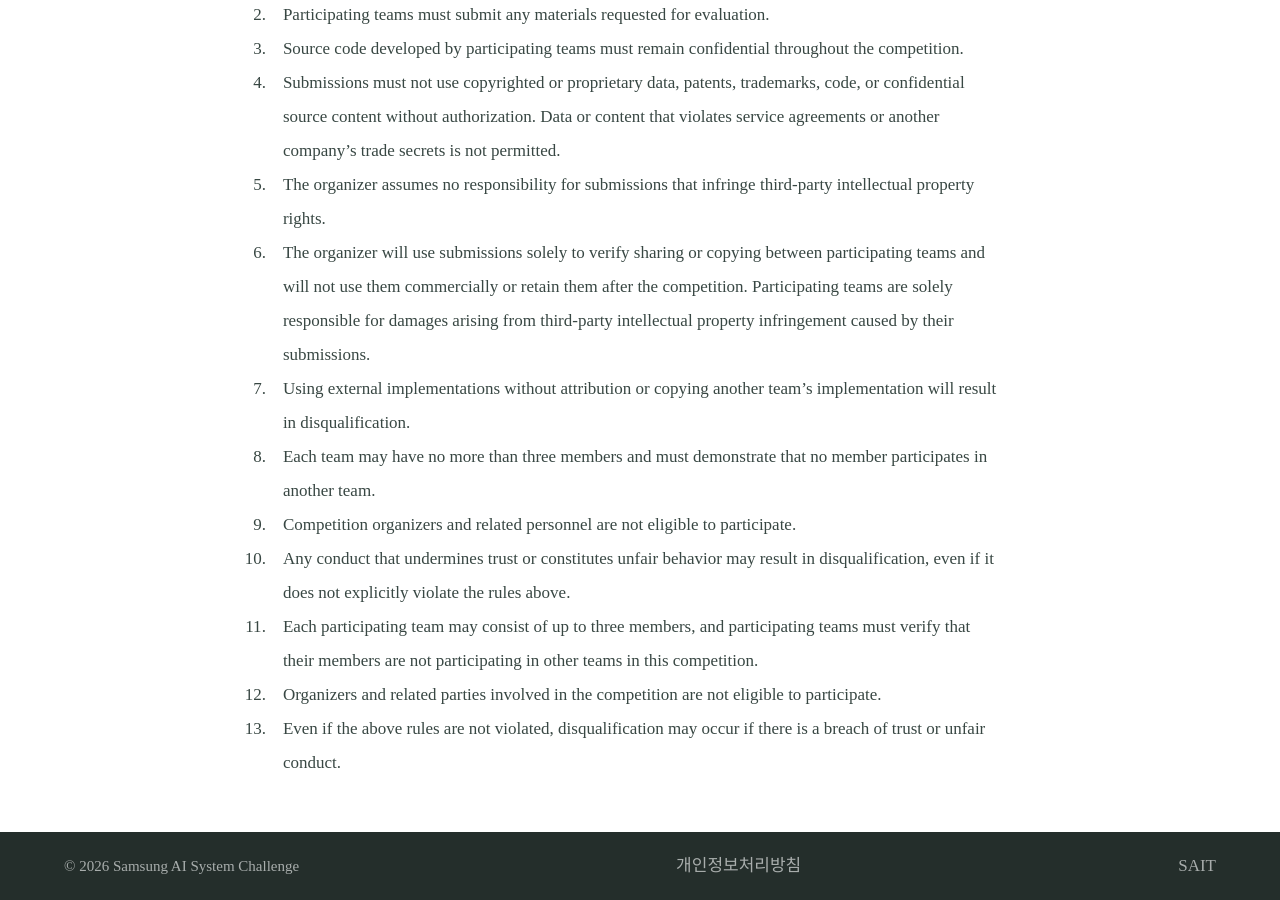
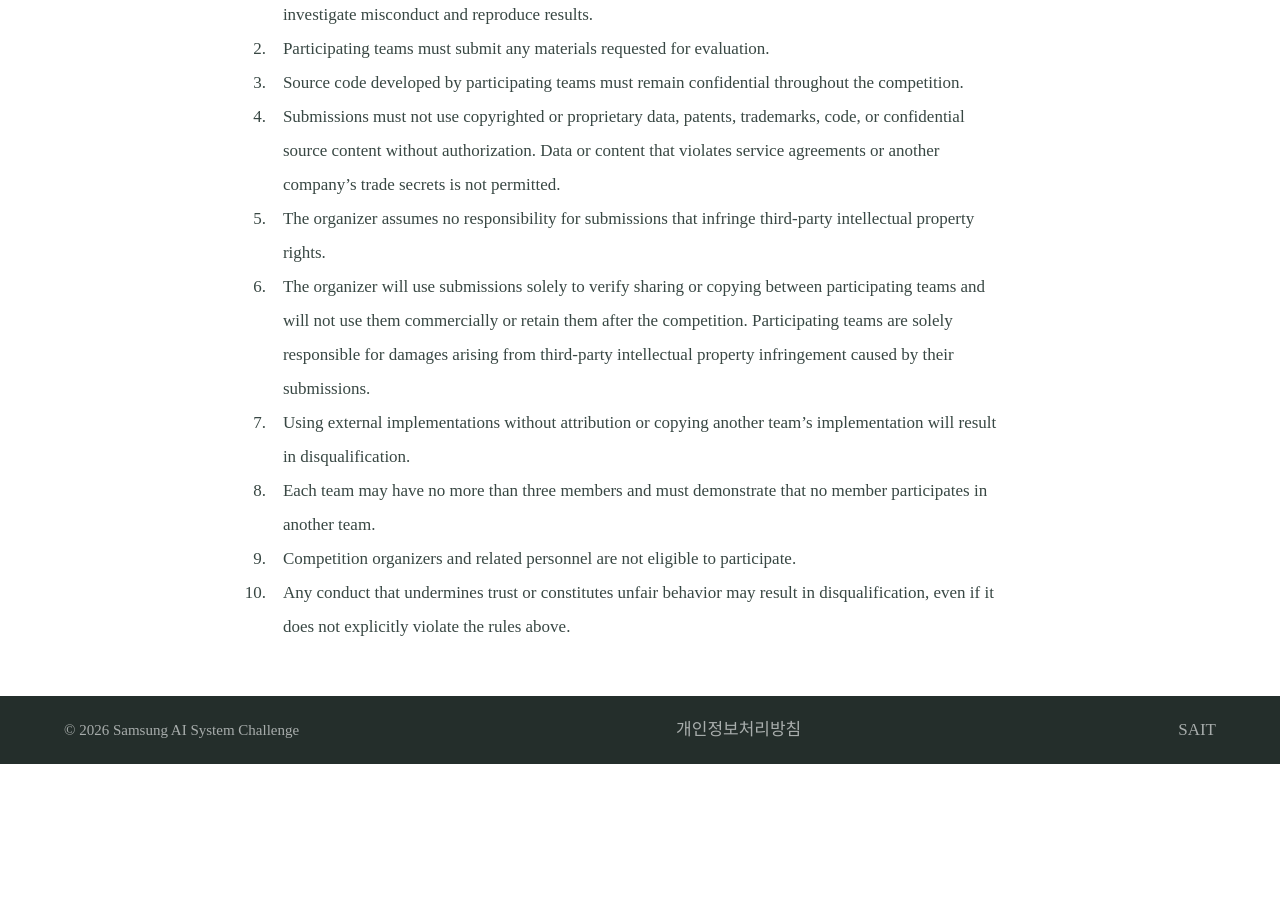
Before and after one commit to AISystemChallenge/AISystemChallenge.github.io, a Jekyll site: the page built from rules.md, in a window 1280 px wide and 900 px high, scrolled down 7704 px. Built offline with Jekyll 4.4.1, drawn with Linux system fonts in a browser that asks for light colours; some web fonts are replaced; our own code applies the rules of GitHub Pages for plain Markdown files; after the commit the page ends 8468 px from its top, so only the background shows below that; some of the changed text lies outside the part shown.

Commit message:
Update rules.md

```diff
--- a/rules.md
+++ b/rules.md
@@ -129,7 +129,8 @@ The evaluation client (bench.py) and example scenarios are provided through a Gi
     * longbench_v2
       * LongBench-v2 long-context four-choice questions, context transmitted without truncation (several thousand to 1M tokens), output ≤ 128 tokens
       * Evaluated using The correct answer is (X)
-  * &lt;Load Schedule&gt; open-loop: requests are sent at predetermined times regardless of responses
+  * &lt;Load Schedule&gt;
+    * open-loop: requests are sent at predetermined times regardless of responses
     * low / mid / high: Poisson 2 / 8 / 24 req/s, with 60 / 240 / 720 requests, respectively
     * saturation: 600 requests submitted concurrently after all preceding requests have completed
 <br>
@@ -162,7 +163,3 @@ Violations of the following restrictions will result in disqualification.<br>
 9. Competition organizers and related personnel are not eligible to participate.
 10. Any conduct that undermines trust or constitutes unfair behavior may result in disqualification, even if it does not explicitly violate the rules above.
 <br>
-
-8. Each participating team may consist of up to three members, and participating teams must verify that their members are not participating in other teams in this competition.
-9. Organizers and related parties involved in the competition are not eligible to participate.
-10. Even if the above rules are not violated, disqualification may occur if there is a breach of trust or unfair conduct.
```
